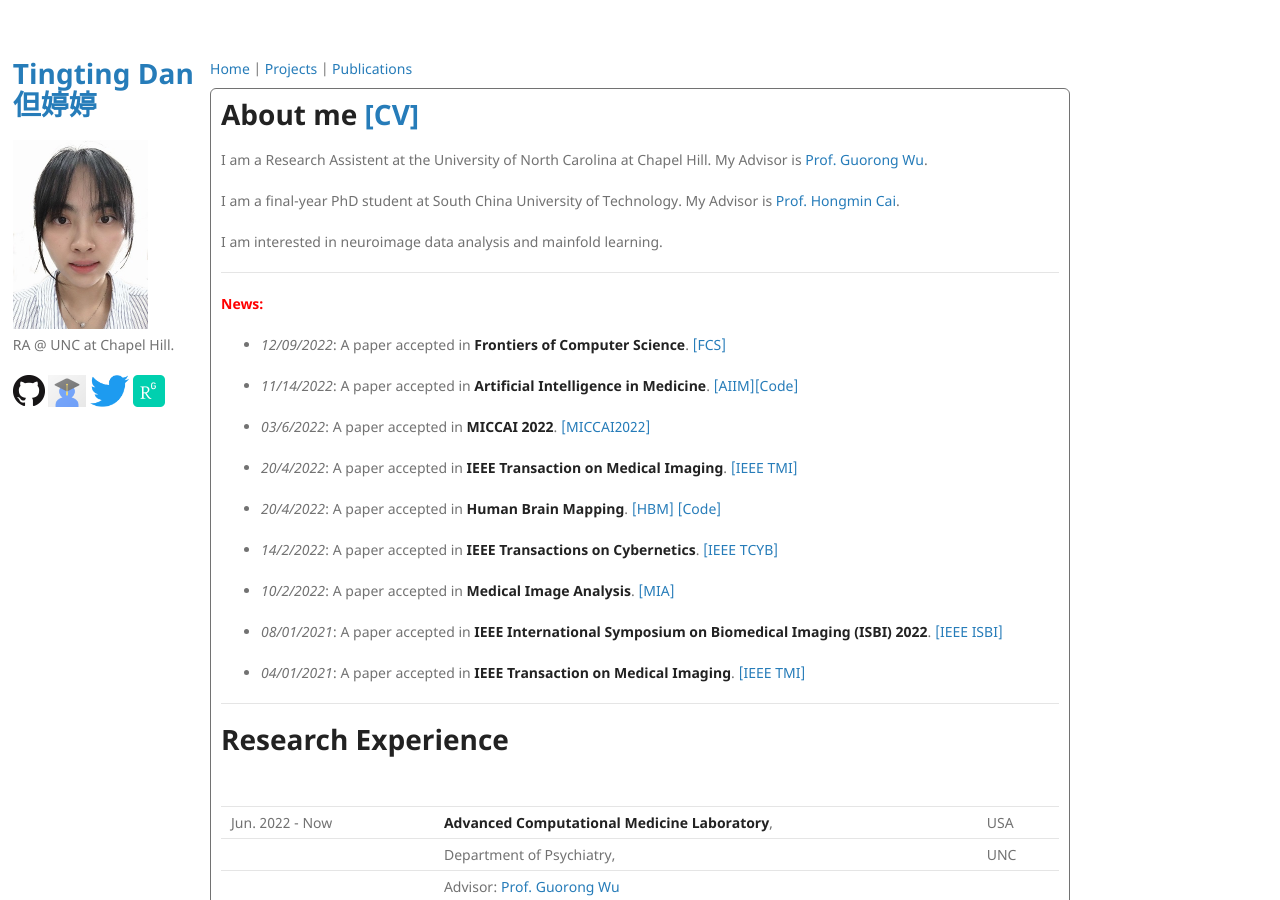
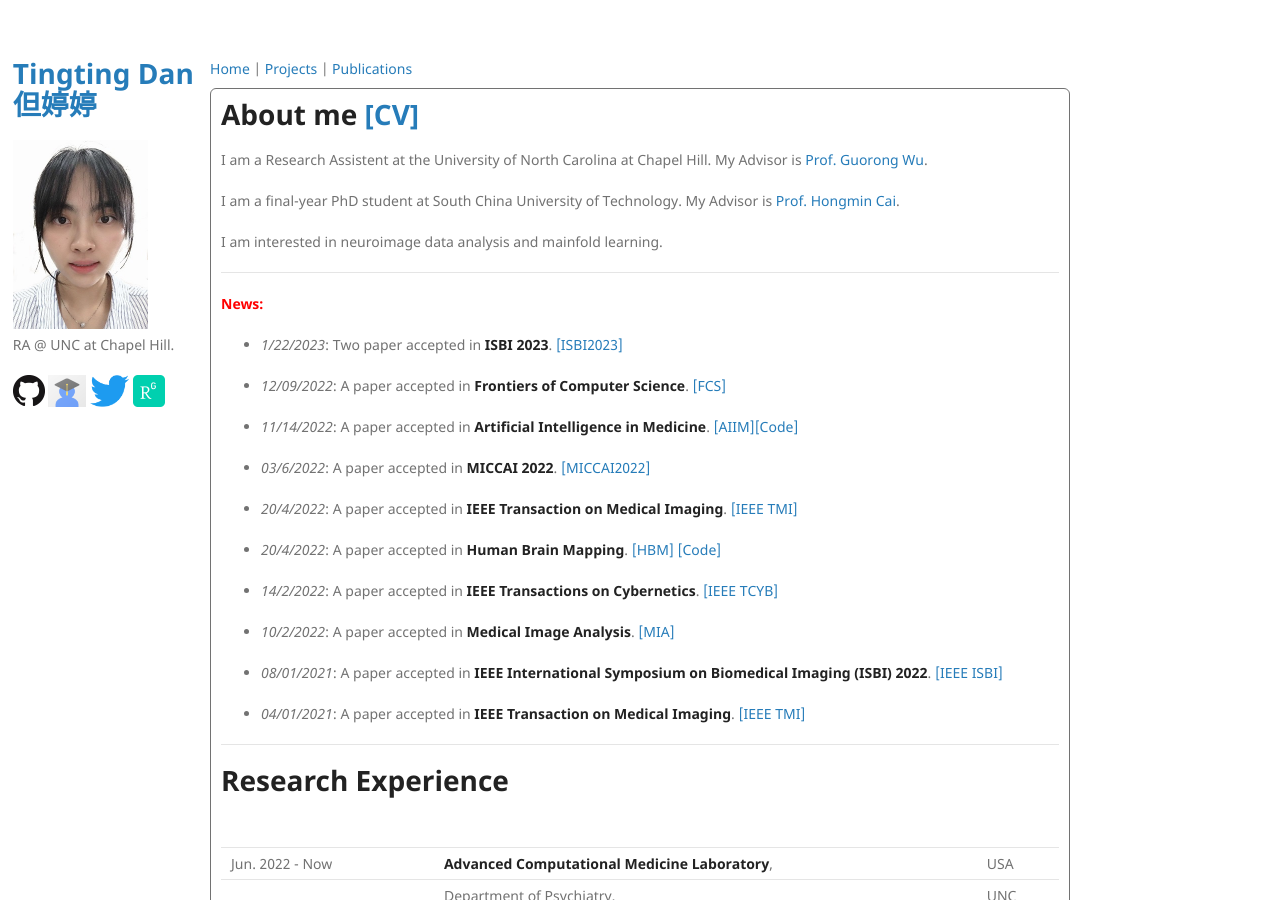
Before and after one commit to Dandy5721/dandy.github.io, a Jekyll site: the page built from index.md, in a window 1280 px wide and 900 px high. Built offline with Jekyll 4.4.1, drawn with Linux system fonts in a browser that asks for light colours; our own code applies the rules of GitHub Pages for plain Markdown files.

Commit message:
Update index.md

```diff
--- a/index.md
+++ b/index.md
@@ -13,6 +13,9 @@
 <hr/>
 
 **<font color=red>News:</font>**
+
+- _1/22/2023_: Two paper accepted in **ISBI 2023**. [[ISBI2023]](http://2023.biomedicalimaging.org/en/)
+
 
 - _12/09/2022_: A paper accepted in **Frontiers of Computer Science**. [[FCS]](https://www.sciencedirect.com/science/article/pii/S0933365722002056)
 
```
